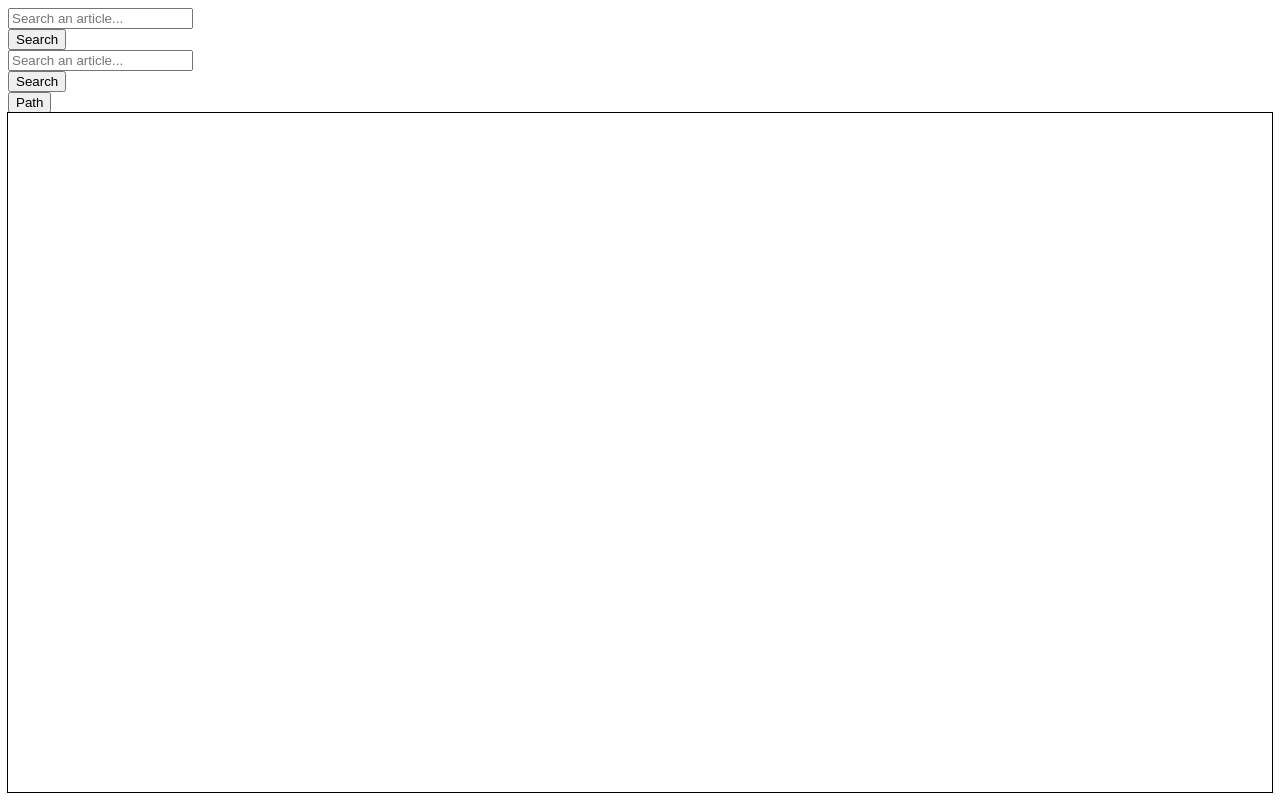
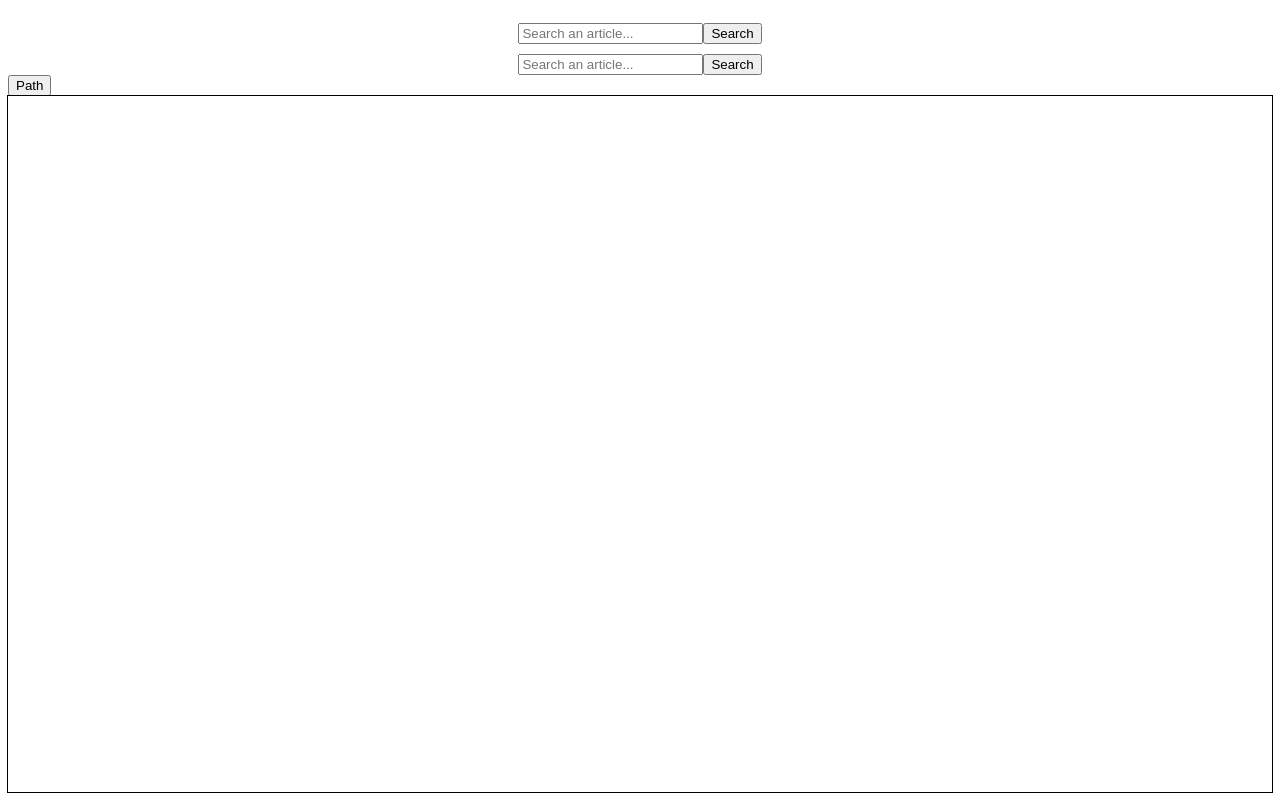
Before and after one commit to wikiwhere/wikiwhere, a plain HTML site: page frontend/index.html in a window 1280 px wide. Drawn offline with nearby package versions, Linux system fonts and the light colour scheme.

Commit message:
Search boxes centered with flex

```diff
--- a/frontend/index.html
+++ b/frontend/index.html
@@ -4,6 +4,23 @@
 <style>
     body {
         font-family: sans-serif;
+    }
+
+    #search-container-1 {
+        display: flex;
+        justify-content: center;
+        margin: 0 auto;
+    }
+
+    #search-container-2 {
+        display: flex;
+        justify-content: center;
+        margin : 0 auto;
+        padding-top: 10px;
+    }
+
+    #search_bar {
+        padding-top: 15px;
     }
 
     .links line {
@@ -40,25 +57,24 @@
 <script src="https://d3js.org/d3.v5.min.js"></script>
 
 <div id="search_bar" class="input-group mb-3">
-    <input type="text" class="form-control" placeholder="Search an article..."
-           aria-label="Article Search" aria-describedby="button-addon2" id="articleSearch1">
+
+    <div id="search-container-1">
+        <input type="text" class="form-control" placeholder="Search an article..."
+               aria-label="Article Search" aria-describedby="button-addon2" id="articleSearch1">
+        <button class="btn btn-outline-secondary" type="button"
+                onClick='search(getElementById("articleSearch1").value, 1, false)'>Search</button>
+    </div>
+
+    <div id="search-container-2">
+        <input type="text" class="form-control" placeholder="Search an article..."
+               aria-label="Article Search" aria-describedby="button-addon2" id="articleSearch2">
+        <button class="btn btn-outline-secondary" type="button"
+                onClick='search(getElementById("articleSearch2").value, 1, false)'>Search</button>
+    </div>
+
     <div class="input-group-append">
         <button class="btn btn-outline-secondary" type="button"
-                onClick='search(getElementById("articleSearch1").value, 1, false)'>Search
-        </button>
-    </div>
-    <input type="text" class="form-control" placeholder="Search an article..."
-           aria-label="Article Search" aria-describedby="button-addon2" id="articleSearch2">
-    <div class="input-group-append">
-        <button class="btn btn-outline-secondary" type="button"
-                onClick='search(getElementById("articleSearch2").value, 1, false)'>Search
-        </button>
-    </div>
-    <div class="input-group-append">
-        <button class="btn btn-outline-secondary" type="button"
-                onClick='search(getElementById("articleSearch1").value, 1, false, getElementById("articleSearch2").value)'>
-            Path
-        </button>
+                onClick='search(getElementById("articleSearch1").value, 1, false, getElementById("articleSearch2").value)'>Path</button>
     </div>
 </div>
 <div id="overlay">
```
